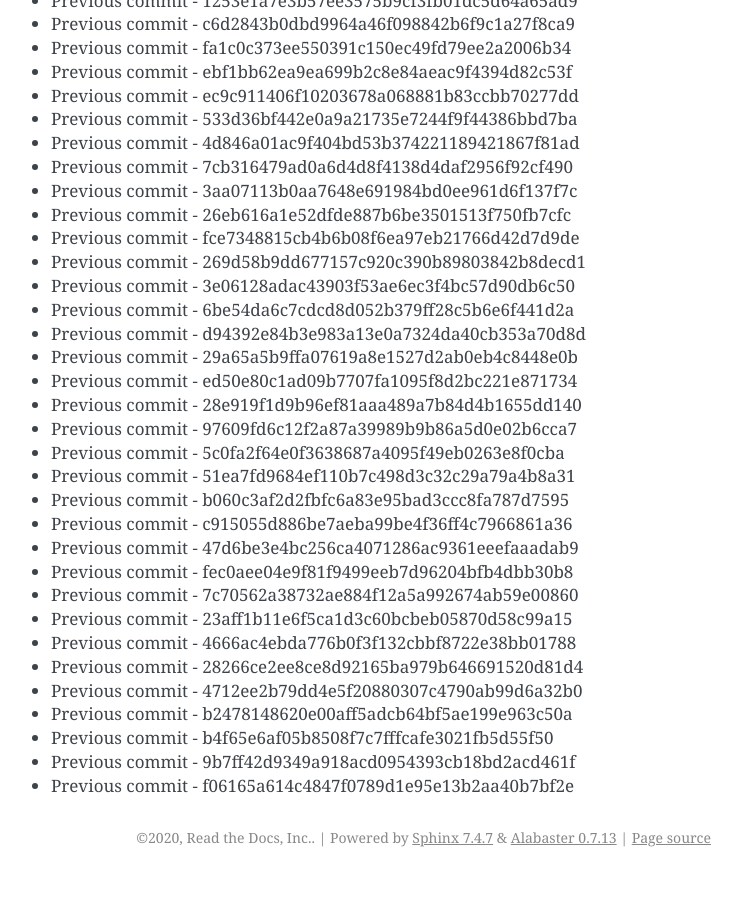
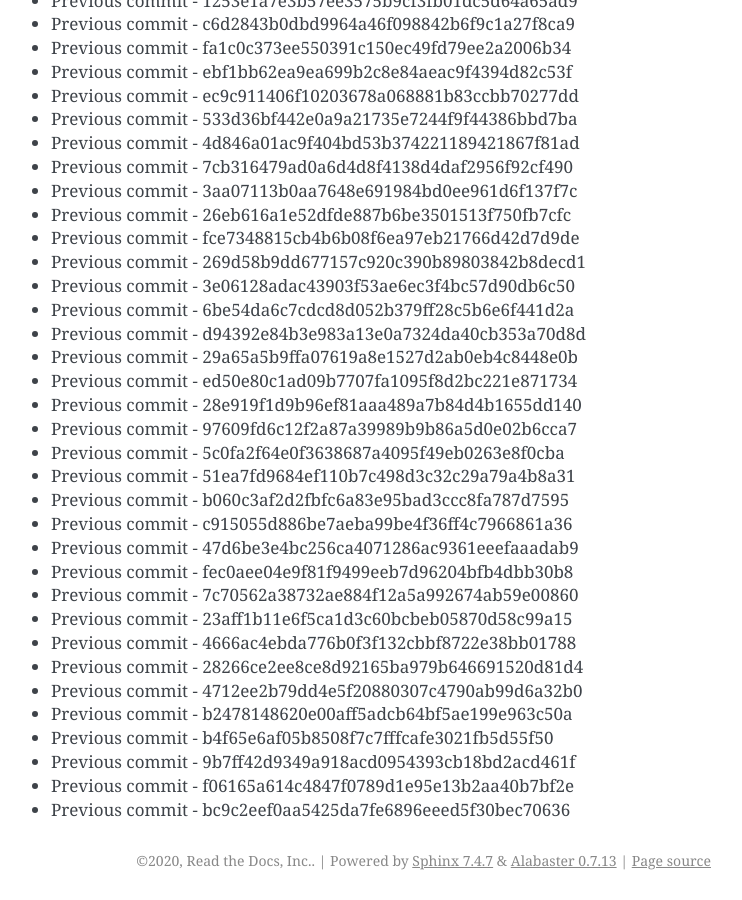
Before and after one commit to readthedocs/rtd-git-stresstest, a Sphinx documentation site: the page built from docs/updates.rst, in a window 1280 px wide and 900 px high, scrolled down 80089 px. Shown: the whole window, without its empty margins (399-1141 px from the left). Built offline with Sphinx 7.4.7, drawn with Linux system fonts in a browser that asks for light colours; before the commit the page ends 80966 px from its top, so only the background shows below that.

Commit message:
Generating commit from previous: bc9c2eef0aa5425da7fe6896eeed5f30bec70636

```diff
--- a/docs/updates.rst
+++ b/docs/updates.rst
@@ -3397,3 +3397,4 @@ It can be tested for any performance characteristics.
 * Previous commit - b4f65e6af05b8508f7c7fffcafe3021fb5d55f50
 * Previous commit - 9b7ff42d9349a918acd0954393cb18bd2acd461f
 * Previous commit - f06165a614c4847f0789d1e95e13b2aa40b7bf2e
+* Previous commit - bc9c2eef0aa5425da7fe6896eeed5f30bec70636
```
